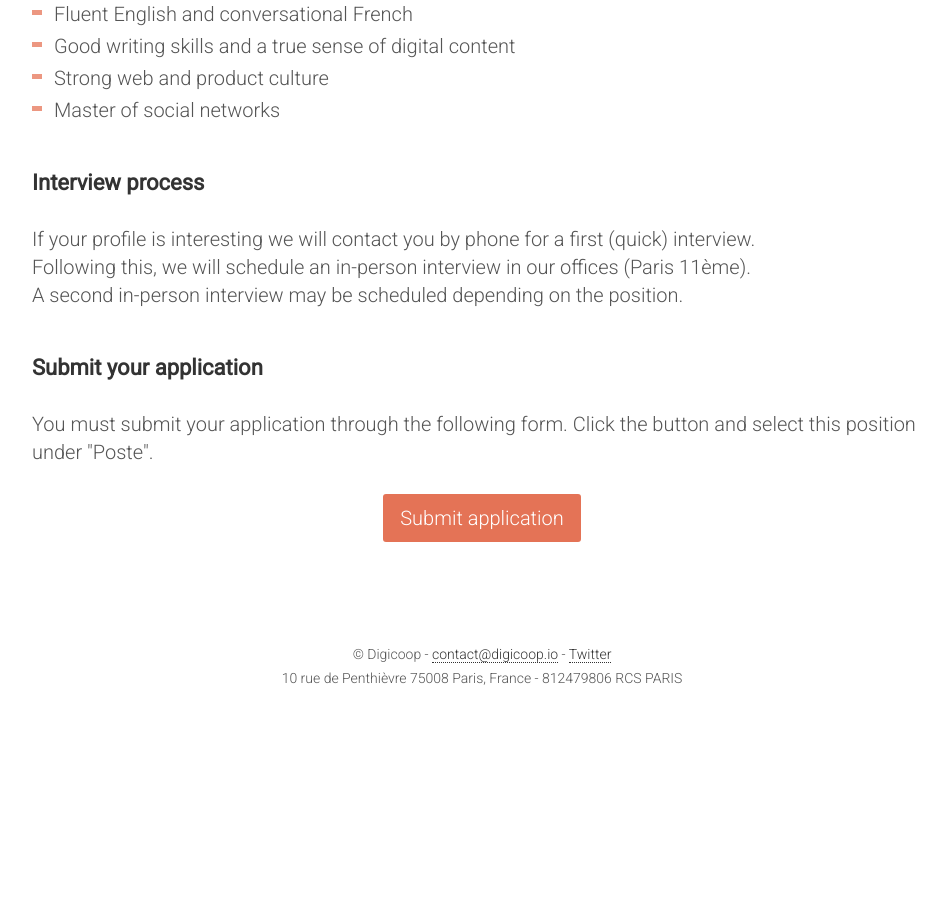
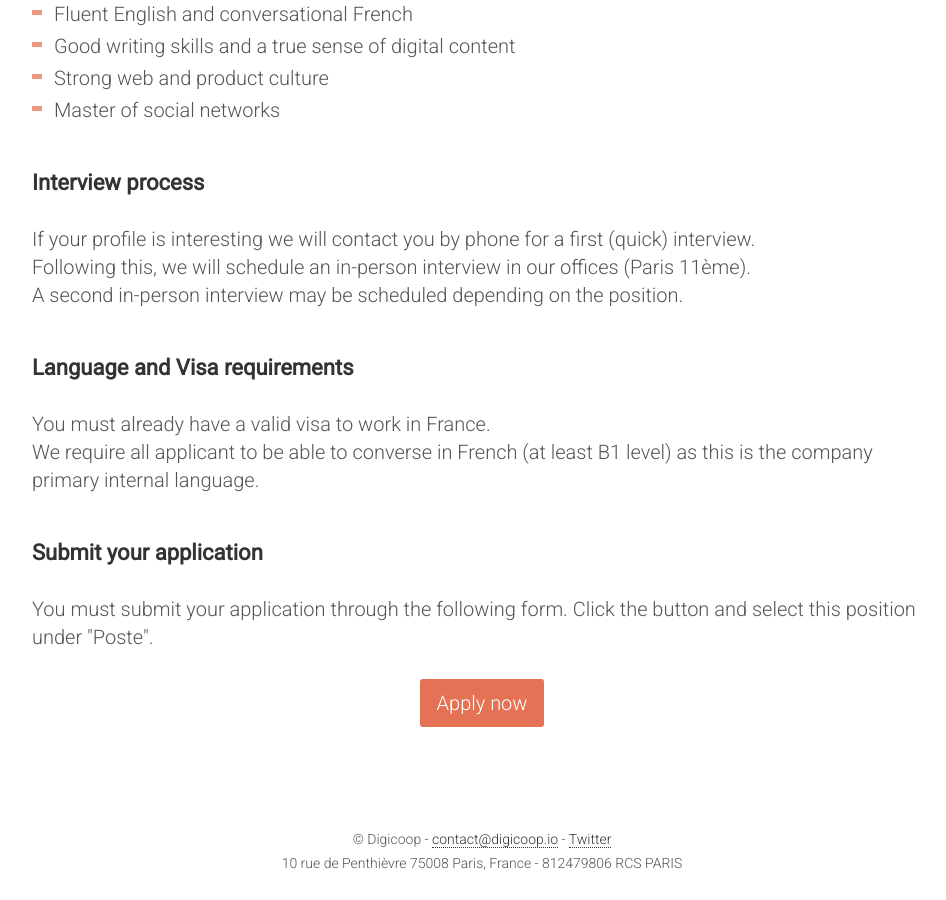
Before and after one commit to digicoop/digicoop.github.io, a Jekyll site: the page built from _jobs_en/community-content-manager.md, in a window 1280 px wide and 900 px high, scrolled down 2343 px. Shown: the whole window, without its empty margins (158-1104 px from the left). Built offline with Jekyll 4.4.1, drawn with Linux system fonts in a browser that asks for light colours; nearby versions of some CDN libraries; before the commit the page ends 3058 px from its top, so only the background shows below that.

Commit message:
updated english job layout

```diff
--- a/_layouts/job_en.html
+++ b/_layouts/job_en.html
@@ -53,11 +53,18 @@ In concrete terms, as in every <a href="http://www.les-scop.coop/sites/fr/les-sc
     A second in-person interview may be scheduled depending on the position.
 </p>
 
+<h2>Language and Visa requirements</h2>
+
+<p>
+    You must already have a valid visa to work in France.<br>
+    We require all applicant to be able to converse in French (at least B1 level) as this is the company primary internal language.
+</p>
+
 <h2>Submit your application</h2>
 
 <p>You must submit your application through the following form. Click the button and select this position under "Poste".</p>
 
 <p class="btn-job">
-    <a class="btn-candidate" href="https://kantree.io/f/cca3a337-job-application-at-digicoop">Submit application</a>
+    <a class="btn-candidate" href="https://kantree.io/f/cca3a337-job-application-at-digicoop">Apply now</a>
 </p>
 {% endunless %}
```
